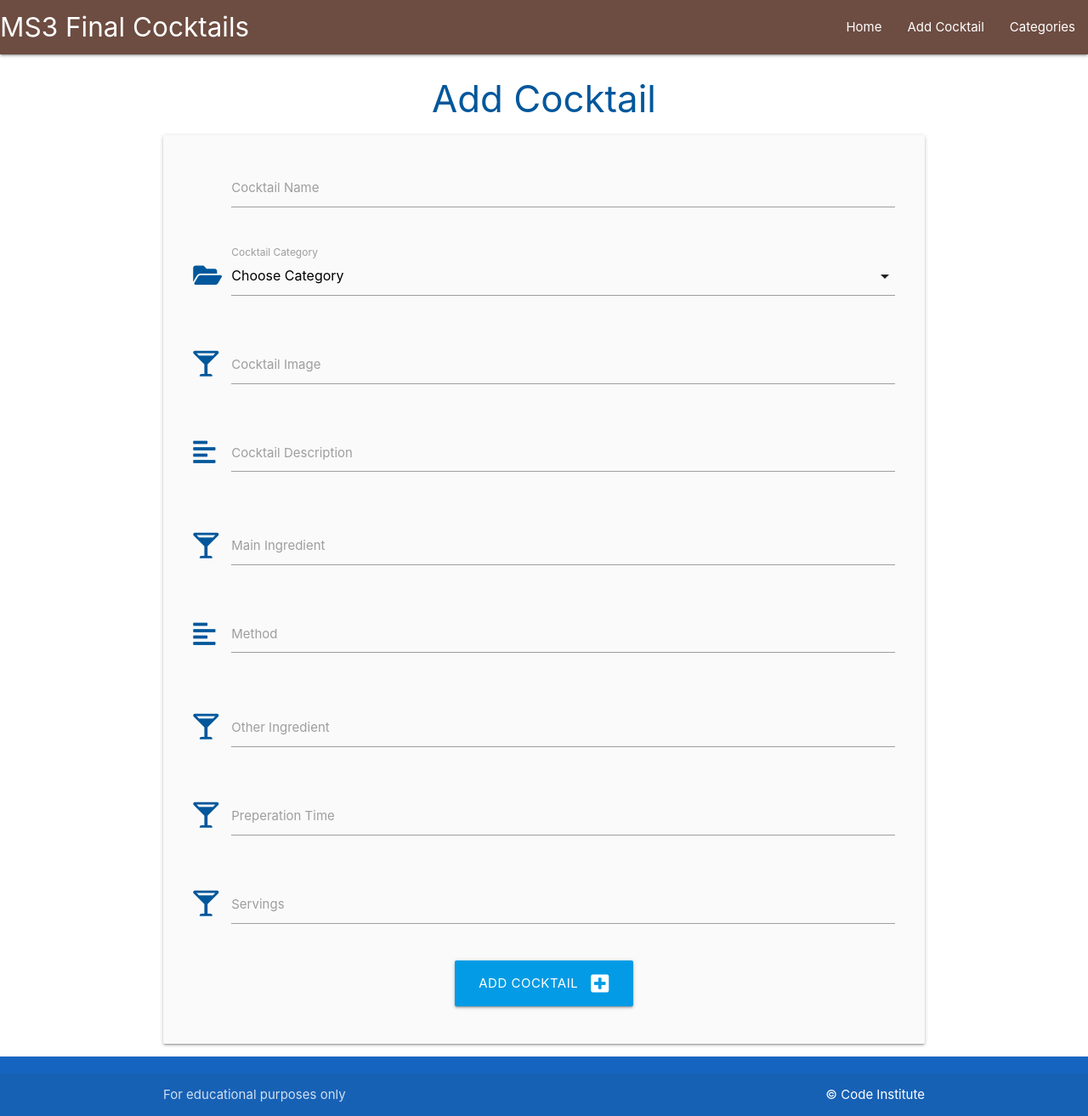
After one commit to rhysmoggs/ms3-final-cocktails, a Flask app: page /add_cocktail in a window 1280 px wide. The commit adds this page. Shown: the whole page at 85% size. Run offline with Flask 2, Linux system fonts and the light colour scheme; data that the repository does not hold is empty; some libraries are stand-ins or nearby versions.

Commit message:
Added ability to add cocktails

```diff
--- a/cocktails/routes.py
+++ b/cocktails/routes.py
@@ -45,3 +45,26 @@ def delete_category(category_id):
     db.session.delete(category)
     db.session.commit()
     return redirect(url_for("categories"))
+
+
+@app.route("/add_cocktail", methods=["GET", "POST"])
+def add_cocktail():
+    if request.method == "POST":
+        cocktail = {
+            "category_id": request.form.get("category_id"),
+            "cocktail_name": request.form.get("cocktail_name"),
+            "cocktail_img": request.form.get("cocktail_img"),
+            "cocktail_description": request.form.get("cocktail_description"),
+            "main_ingredient": request.form.get("main_ingredient"),
+            # "created_by": session["user"],
+            "method": request.form.get("method"),
+            "other_ingredient": request.form.getlist("other_ingredient"),
+            "prep_time": request.form.get("prep_time"),
+            "servings": request.form.get("servings")
+        }
+        mongo.db.cocktails.insert_one(cocktail)
+        flash("Cocktail Successfully Added")
+        return redirect(url_for("get_cocktails"))
+
+    categories = list(Category.query.order_by(Category.category_name).all())
+    return render_template("add_cocktail.html", categories=categories)
--- a/cocktails/static/js/script.js
+++ b/cocktails/static/js/script.js
@@ -2,4 +2,7 @@ document.addEventListener("DOMContentLoaded", function() {
     // sidenav initialization
     let sidenav = document.querySelectorAll(".sidenav");
     M.Sidenav.init(sidenav);
+    // select initialization
+    let selects = document.querySelectorAll('select');
+    M.FormSelect.init(selects);
 });
--- /dev/null
+++ b/cocktails/templates/add_cocktail.html
@@ -0,0 +1,104 @@
+{% extends "base.html" %}
+{% block content %}
+
+<h3 class="light-blue-text text-darken-4 center-align">Add Cocktail</h3>
+
+<div class="row card-panel grey lighten-5">
+    <form class="col s12" method="POST" action="{{ url_for('add_cocktail') }}">
+        <!-- cocktail name -->
+        <div class="row">
+            <div class="input-field col s12">
+                <i class="fas fa-pencil alt prefix light-blue-text text-darken-4"></i>
+                <input id="cocktail_name" name="cocktail_name" minlength="3" maxlength="25" type="text" class="validate"
+                    required>
+                <label for="cocktail_name">Cocktail Name</label>
+            </div>
+        </div>
+        <!-- cocktail category -->
+        <div class="row">
+            <div class="input-field col s12">
+                <i class="fas fa-folder-open prefix light-blue-text text-darken-4"></i>
+                <select id="category_id" name="category_id" class="validate" required>
+                    <option value="" disabled selected>Choose Category</option>
+                    {% for category in categories %}
+                        <option value="{{ category.id}}">{{ category.category_name }}</option>
+                    {% endfor %}
+                </select>
+                <label for="category_id">Cocktail Category</label>
+            </div>
+        </div>
+        <!-- cocktail image -->
+        <div class="row">
+            <div class="input-field col s12">
+                <i class="fas fa-glass-martini-alt prefix light-blue-text text-darken-4"></i>
+                <input id="cocktail_img" name="cocktail_img" minlength="2" maxlength="25"
+                    type="text" class="validate" required>
+                <label for="cocktail_img">Cocktail Image</label>
+            </div>
+        </div>
+        <!-- cocktail description -->
+        <div class="row">
+            <div class="input-field col s12">
+                <i class="fas fa-align-left prefix light-blue-text text-darken-4"></i>
+                <textarea id="cocktail_description" name="cocktail_description" minlength="5" maxlength="200"
+                    type="text" class="materialize-textarea validate" required></textarea>
+                <label for="cocktail_description">Cocktail Description</label>
+            </div>
+        </div>
+        <!-- main ingredient -->
+        <div class="row">
+            <div class="input-field col s12">
+                <i class="fas fa-glass-martini-alt prefix light-blue-text text-darken-4"></i>
+                <input id="main_ingredient" name="main_ingredient" minlength="2" maxlength="25"
+                    type="text" class="validate" required>
+                <label for="main_ingredient">Main Ingredient</label>
+            </div>
+        </div>
+        <!-- method -->
+        <div class="row">
+            <div class="input-field col s12">
+                <i class="fas fa-align-left prefix light-blue-text text-darken-4"></i>
+                <textarea id="method" name="method" minlength="5"
+                    maxlength="150" class="materialize-textarea validate" required></textarea>
+                <label for="method">Method</label>
+            </div>
+        </div>
+        <!-- other ingredient -->
+        <div class="row">
+            <div class="input-field col s12">
+                <i class="fas fa-glass-martini-alt prefix light-blue-text text-darken-4"></i>
+                <input id="other_ingredient" name="other_ingredient" minlength="2" maxlength="50"
+                    type="text" class="validate" required>
+                <label for="other_ingredient">Other Ingredient</label>
+            </div>
+        </div>
+        <!-- preperation time -->
+        <div class="row">
+            <div class="input-field col s12">
+                <i class="fas fa-glass-martini-alt prefix light-blue-text text-darken-4"></i>
+                <input id="prep_time" name="prep_time" minlength="2" maxlength="25"
+                    type="text" class="validate" required>
+                <label for="prep_time">Preperation Time</label>
+            </div>
+        </div>
+        <!-- servings -->
+        <div class="row">
+            <div class="input-field col s12">
+                <i class="fas fa-glass-martini-alt prefix light-blue-text text-darken-4"></i>
+                <input id="servings" name="servings" minlength="1" maxlength="6"
+                    type="text" class="validate" required>
+                <label for="servings">Servings</label>
+            </div>
+        </div>
+        <!-- submit button -->
+        <div class="row">
+            <div class="col s12 center-align">
+                <button type="submit" class="btn-large light-blue darken-1">
+                    Add Cocktail <i class="fas fa-plus-square right"></i>
+                </button>
+            </div>
+        </div>
+    </form>
+</div>
+
+{% endblock %}
--- a/cocktails/templates/base.html
+++ b/cocktails/templates/base.html
@@ -25,7 +25,7 @@
                 <a href="#" data-target="mobile-demo" class="sidenav-trigger"><i class="fas fa-bars"></i></a>
                 <ul class="right hide-on-med-and-down">
                     <li><a href="{{ url_for('get_cocktails') }}">Home</a></li>
-                    <li><a href="">Add Cocktail</a></li>
+                    <li><a href="{{ url_for('add_cocktail') }}">Add Cocktail</a></li>
                     <li><a href="{{ url_for('categories') }}">Categories</a></li>
                 </ul>
             </div>
@@ -34,7 +34,7 @@
         <!-- mobile sidenav -->
         <ul class="sidenav" id="mobile-demo">
             <li><a href="{{ url_for('get_cocktails') }}">Home</a></li>
-            <li><a href="">Add Cocktail</a></li>
+            <li><a href="{{ url_for('add_cocktail') }}">Add Cocktail</a></li>
             <li><a href="{{ url_for('categories') }}">Categories</a></li>
         </ul>
     </header>
```
Also changed, not shown: cocktails/templates/cocktails.html (+8 -0 lines).
